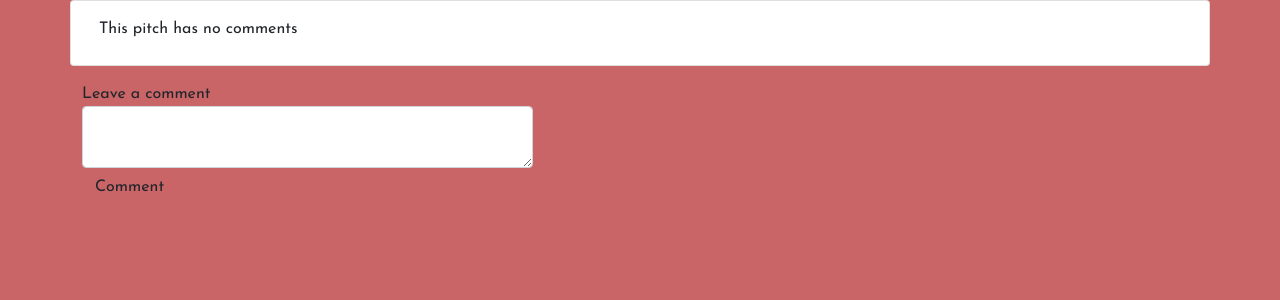
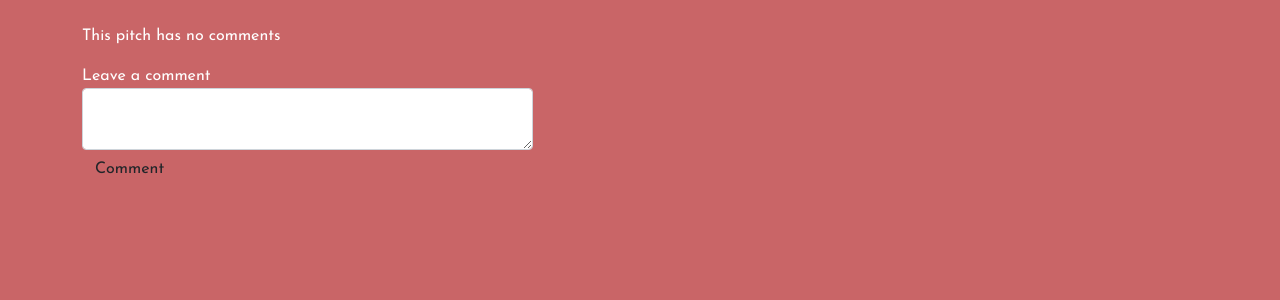
Before and after one commit to Kirugik/sixtysec-pitch, a Flask app: page /comment/1 in a window 1280 px wide. Shown: the part 64-364 px from the top of the page. Run offline with Flask 2, Linux system fonts and the light colour scheme; the visitor is signed in with stand-in values (Sample User, id 1); data comes from the database, SQL or seed files in the repository; data that the repository does not hold is empty; some libraries are stand-ins or nearby versions.

Commit message:
Feat: Add comment functionality

```diff
--- a/app/main/views.py
+++ b/app/main/views.py
@@ -114,7 +114,7 @@ def upvote(id):
     valid_string = f'{current_user.id}:{id}'
     for up in show_upvotes:
         to_str = f'{up}'
-        print(valid_string+" "+to_str)
+        # print(valid_string+" "+to_str)
         if valid_string == to_str:
             return redirect(url_for('main.index',id=id))
         else:
--- a/app/templates/comments.html
+++ b/app/templates/comments.html
@@ -4,8 +4,8 @@
 
 <!-- content -->
 {% block content %}
-<div class="container" id="comments">
-    <div class="row">
+<div class="container mt-4">
+    <div class="row" style="color: #ffffff;">
         {% if comments %}
         <div class="col-md-6">
             <h3 class="text-center" id="comments_list">Comments</h3>
@@ -27,10 +27,8 @@
 
     {%else%}
 
-    <div class="card w-90 mb-3">
-        <div class="card-body">
-            <p class="card-title">This pitch has no comments</p>
-        </div>
+    <div class="no-comment">
+        <p style="color: #ffffff;">This pitch has no comments</p>
     </div>
     <div class="col-md-5">
         {{wtf.quick_form(form)}}
--- a/app/templates/index.html
+++ b/app/templates/index.html
@@ -26,7 +26,7 @@
                 <div class="card-footer">
                     <p style="font-size: 14px;">***Posted by: {{pitch.user.username}} on {{pitch.posted}}</p>
                     <p style="font-size: 14px;">{{pitch.comment.count()}} Comments</p>
-                    <a href="#" class="btn btn-sm" style="background-color: #9e5a63;color: #FFFFFF;">Leave your Comment</a>
+                    <a href="{{url_for('main.comment', pitch_id=pitch.id)}}" class="btn btn-sm" style="background-color: #9e5a63;color: #FFFFFF;">Leave your Comment</a>
                 </div>
             </div>
         </div>
```
